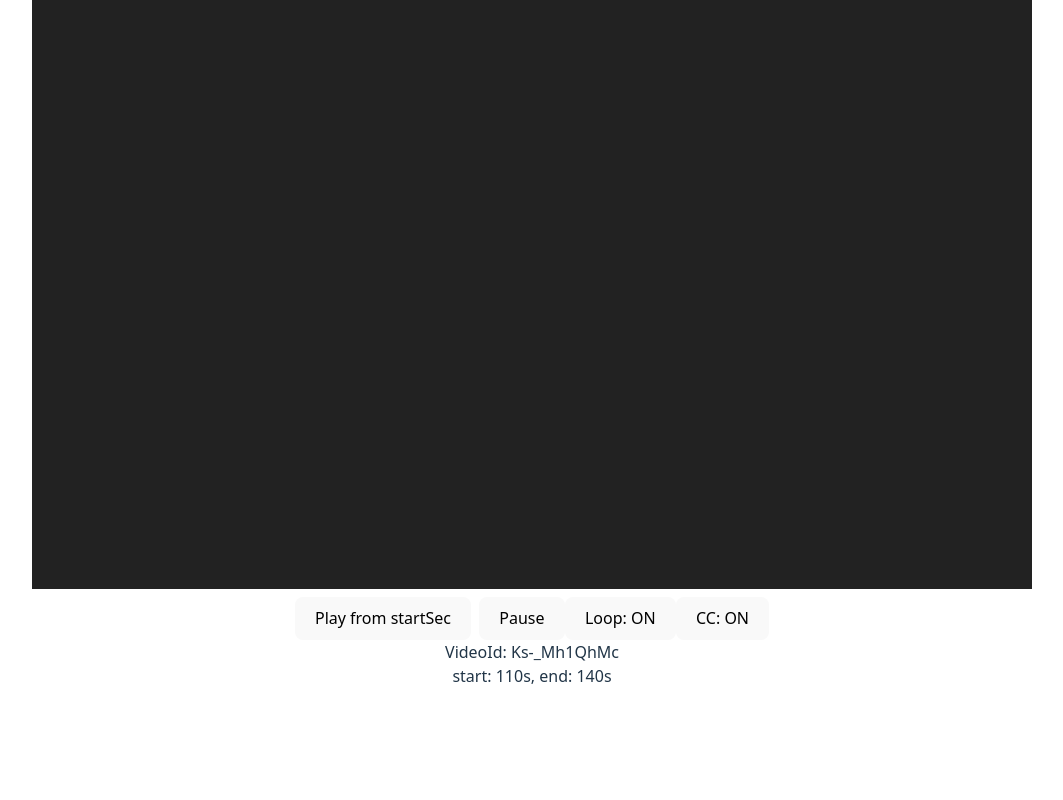
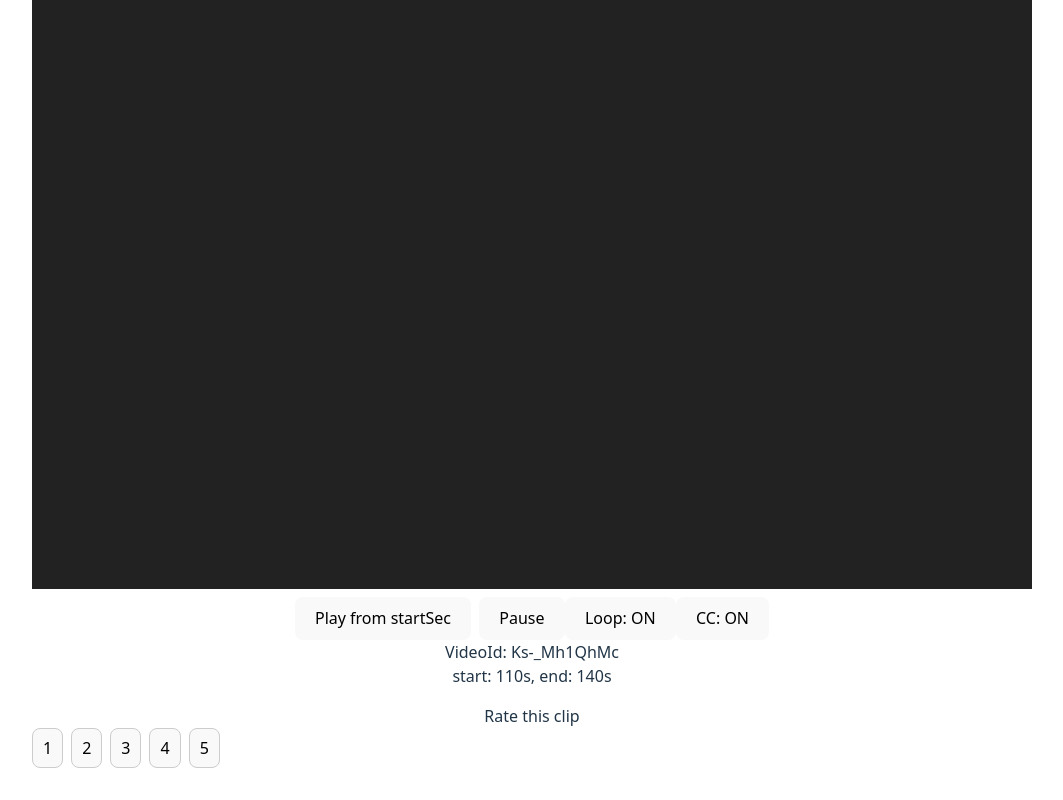
Before and after one commit to beenpow/echoslice, a React app in the folder frontend/: page / in a window 1280 px wide. Shown: the part 424-1224 px from the top of the page, without its empty margins (108-1171 px from the left). Before the commit the page ends 1144 px from the top, so only its background shows below. Built offline with nearby package versions, Linux system fonts and the light colour scheme; the HTML template or start-up script is replaced by a standard one.

Commit message:
front: step9: submit clip rating and mark completed

```diff
--- a/frontend/src/App.tsx
+++ b/frontend/src/App.tsx
@@ -1,14 +1,57 @@
 import './App.css'
 import YoutubeClipPlayer from './components/YoutubeClipPlayer'
+import { useState } from "react";
+import RatingButtons from './components/RatingButtons';
+import { postReview } from './api/reviews';
 
 function App() {
+    const clipId = 1;
+
+    const [completedClipIds, setCompletedClipId] = useState<number[]>([]);
+    const [submitting, setSubmitting] = useState(false);
+
+    const isCompleted = completedClipIds.includes(clipId);
+
+    const handleRate = async (score: number) => {
+        try {
+            setSubmitting(true);
+            await postReview({ clipId, score });
+            setCompletedClipId((prev) =>
+                prev.includes(clipId) ? prev : [...prev, clipId]
+            );
+        } catch (e) {
+            alert("Failed to save review");
+            console.error(e);
+        } finally {
+            setSubmitting(false);
+        }
+    };
 
     return (
         <div>
           <h1>EchoSlice</h1>
-            <YoutubeClipPlayer videoId="Ks-_Mh1QhMc" startSec={110} endSec={140} />
+
+          <YoutubeClipPlayer
+            videoId="Ks-_Mh1QhMc"
+            startSec={110}
+            endSec={140}
+          />
+
+          <div style={{ marginTop: 16 }}>
+            {isCompleted ? (
+              <div>Completed</div>
+            ) : (
+              <>
+                <div>Rate this clip</div>
+                <RatingButtons
+                  disabled={submitting}
+                  onSelect={handleRate}
+                />
+              </>
+            )}
+          </div>
         </div>
-    );
-}
+      );
+    }
 
 export default App;
--- /dev/null
+++ b/frontend/src/api/reviews.ts
@@ -0,0 +1,17 @@
+export async function postReview(params: {
+    clipId: number;
+    score: number; // 1~5
+}) {
+    const res = await fetch(`${import.meta.env.VITE_API_BASE_URL}/reviews`, {
+        method: "POST",
+        headers: { "Content-Type": "application/json" },
+        body: JSON.stringify(params),
+      });
+
+      if (!res.ok) {
+        const text = await res.text();
+        throw new Error(text || "Failed to post review");
+      }
+
+      return res.json();
+}
--- /dev/null
+++ b/frontend/src/components/RatingButtons.tsx
@@ -0,0 +1,28 @@
+type Props = {
+    disabled?: boolean;
+    onSelect: (score: number) => void;
+};
+
+export default function RatingButtons({ disabled, onSelect }: Props) {
+    const scores = [1, 2, 3, 4, 5];
+
+    return (
+        <div style={{ display: "flex", gap : 8}}>
+            {scores.map((s) => (
+                <button
+                key={s}
+                disabled={disabled}
+                onClick={() => onSelect(s)}
+                style={{
+                    padding: "8px 10px",
+                    borderRadius: 8,
+                    border: "1px solid #ccc",
+                    cursor: disabled ? "not-allowed" : "pointer",
+                }}
+                >
+                    {s}
+                </button>
+            ))}
+        </div>
+    );
+}
```
